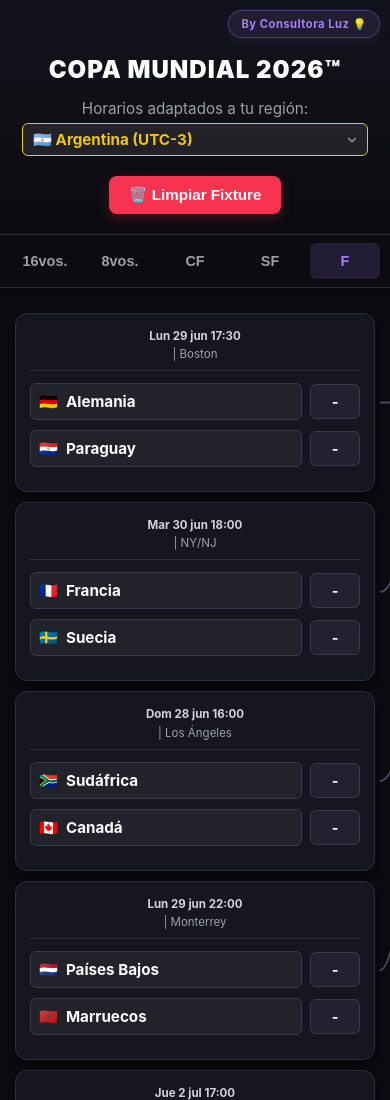
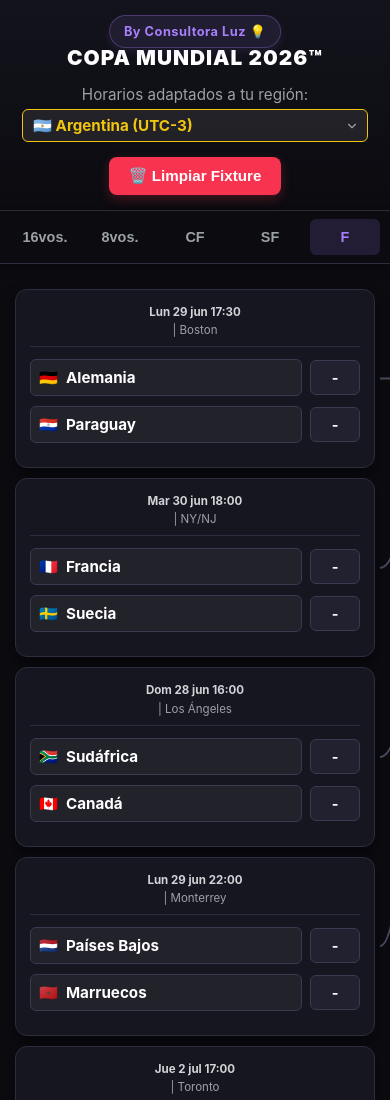
Before and after one commit to agustinbracamonte/fixture-consultoraluz, a plain HTML site: page index.html in a window 390 px wide. Shown: the top 1100 px of the page. Drawn offline with Linux system fonts and the light colour scheme.

Commit message:
🐛 Fix: Sleek horizontal header row on desktop, two-click safe reset, and block accidental scale drag scrolls

```diff
--- a/index.html
+++ b/index.html
@@ -32,10 +32,12 @@
 <body>
 
     <header>
+        <div class="header-left">
+            <h1>COPA MUNDIAL 2026™</h1>
             <!-- Badge con enlace funcional -->
             <a href="https://consultoraluz.com" target="_blank" class="sponsor-badge">By Consultora Luz 💡</a>
-
-        <h1>COPA MUNDIAL 2026™</h1>
+        </div>
+        <div class="header-right">
             <div class="subtitle">
                 Horarios adaptados a tu región:
                 <select id="tz-select" class="tz-selector" onchange="changeTimezone(this.value)">
@@ -50,10 +52,11 @@
                     <option value="Europe/Madrid">🇪🇸 España (UTC+2)</option>
                 </select>
             </div>
+            <div class="controls">
+                <button class="btn-clear" onclick="resetFixture(this)">🗑️ Limpiar Fixture</button>
+            </div>
+        </div>
         <div class="mobile-hint">👉 Desliza lateralmente para ver el cuadro completo</div>
-        <div class="controls">
-            <button class="btn-clear" onclick="resetFixture()">🗑️ Limpiar Fixture</button>
-        </div>
     </header>
 
     <nav id="mobile-tabs" class="mobile-tabs">
--- a/script.js
+++ b/script.js
@@ -82,8 +82,21 @@
             localStorage.setItem('mundial2026_pro', JSON.stringify(state));
         }
 
-        function resetFixture() {
-            if(window.confirm('¿Borrar todos los resultados y empezar de cero?')) {
+        window.resetFixture = function(btn) {
+            if (!btn) btn = document.querySelector('.btn-clear');
+            if (!btn.classList.contains('confirming')) {
+                btn.classList.add('confirming');
+                btn.innerHTML = '⚠️ ¿Confirmar?';
+                // Resetear de vuelta tras 3 segundos si no se vuelve a presionar
+                btn.timeoutId = setTimeout(() => {
+                    btn.classList.remove('confirming');
+                    btn.innerHTML = '🗑️ Limpiar Fixture';
+                }, 3000);
+            } else {
+                clearTimeout(btn.timeoutId);
+                btn.classList.remove('confirming');
+                btn.innerHTML = '🗑️ Limpiar Fixture';
+
                 const currentTz = state.timezone;
                 state = { scores: {}, penalties: {}, manualTeams: {}, timezone: currentTz };
                 saveData();
@@ -514,6 +527,19 @@
         let scrollLeft;
 
         slider.addEventListener('mousedown', (e) => {
+            // Si el cuadro está escalado para caber (escala < 1), no permitir arrastre
+            const container = document.getElementById('bracket-board');
+            let scale = 1;
+            try {
+                const style = window.getComputedStyle(container);
+                const matrix = style.transform || style.webkitTransform || style.mozTransform;
+                if (matrix && matrix !== 'none') {
+                    const parts = matrix.split('(')[1].split(')')[0].split(',');
+                    scale = Math.sqrt(parseFloat(parts[0])**2 + parseFloat(parts[1])**2);
+                }
+            } catch(err) {}
+            if (scale < 0.99) return;
+
             isDown = true;
             startX = e.pageX - slider.offsetLeft;
             scrollLeft = slider.scrollLeft;
--- a/style.css
+++ b/style.css
@@ -13,6 +13,10 @@
             --brand: #a87ffb;
         }
 
+        html, body {
+            overflow-x: hidden;
+        }
+
         body {
             margin: 0;
             padding: 0;
@@ -22,10 +26,8 @@
         }
 
         /* Etiqueta clickeable de Consultora Luz */
+        /* Etiqueta clickeable de Consultora Luz */
         .sponsor-badge {
-            position: absolute;
-            top: 20px;
-            right: 20px;
             background: rgba(168, 127, 251, 0.1);
             border: 1px solid rgba(168, 127, 251, 0.3);
             color: var(--brand);
@@ -34,7 +36,6 @@
             font-size: 0.8rem;
             font-weight: 700;
             letter-spacing: 0.5px;
-            z-index: 10;
             text-decoration: none;
             transition: all 0.2s ease-in-out;
             box-shadow: 0 4px 10px rgba(168, 127, 251, 0.1);
@@ -49,15 +50,30 @@
 
         header {
             position: relative;
-            text-align: center;
-            padding: 50px 20px 20px;
+            display: flex;
+            justify-content: space-between;
+            align-items: center;
+            padding: 15px 40px;
             background: linear-gradient(180deg, #13131c 0%, var(--bg-color) 100%);
             border-bottom: 1px solid var(--border);
+            gap: 20px;
+        }
+
+        .header-left {
+            display: flex;
+            align-items: center;
+            gap: 15px;
+        }
+
+        .header-right {
+            display: flex;
+            align-items: center;
+            gap: 25px;
         }
 
         h1 {
             margin: 0;
-            font-size: clamp(1.8rem, 4vw, 2.5rem);
+            font-size: 1.6rem;
             letter-spacing: 1px;
             text-transform: uppercase;
             font-weight: 900;
@@ -66,7 +82,7 @@
         .subtitle {
             color: var(--text-muted);
             font-size: 0.95rem;
-            margin-top: 15px;
+            margin-top: 0;
             display: flex;
             align-items: center;
             justify-content: center;
@@ -108,7 +124,7 @@
         }
 
         .controls {
-            margin-top: 20px;
+            margin-top: 0;
             display: flex;
             justify-content: center;
             gap: 15px;
@@ -130,6 +146,11 @@
         button.btn-clear:hover {
             background-color: var(--accent-hover);
             transform: translateY(-2px);
+        }
+
+        button.btn-clear.confirming {
+            background-color: #e67e22;
+            box-shadow: 0 4px 12px rgba(230, 126, 34, 0.25);
         }
 
         .board-wrapper {
@@ -405,6 +426,43 @@
         @media (max-width: 1024px) {
             .mobile-hint { display: none; }
 
+            header {
+                flex-direction: column;
+                padding: 45px 15px 15px;
+                gap: 15px;
+                text-align: center;
+            }
+
+            .header-left {
+                flex-direction: column;
+                align-items: center;
+                gap: 8px;
+                width: 100%;
+            }
+
+            .header-right {
+                flex-direction: column;
+                align-items: center;
+                gap: 15px;
+                width: 100%;
+            }
+
+            .sponsor-badge {
+                position: absolute;
+                top: 15px;
+                right: 50%;
+                transform: translateX(50%);
+            }
+
+            h1 {
+                font-size: 1.5rem;
+            }
+
+            .subtitle {
+                flex-direction: column;
+                gap: 5px;
+            }
+
             .mobile-tabs {
                 display: flex;
                 background: var(--bg-color);
@@ -417,6 +475,7 @@
                 justify-content: space-between;
                 box-shadow: 0 4px 10px rgba(0,0,0,0.2);
             }
+
             .tab-item {
                 flex: 1;
                 background: transparent;
@@ -459,9 +518,8 @@
         }
 
         @media (max-width: 768px) {
-            h1 { font-size: 1.5rem; }
+            h1 { font-size: 1.3rem; }
             .board-wrapper { padding: 20px 10px; }
-            .sponsor-badge { top: 10px; right: 10px; font-size: 0.7rem; padding: 6px 12px; }
-            header { padding-top: 55px; }
+            header { padding-top: 45px; }
             .subtitle { flex-direction: column; gap: 5px; }
         }
```
Lines whose indentation alone changed are shown as unchanged.
